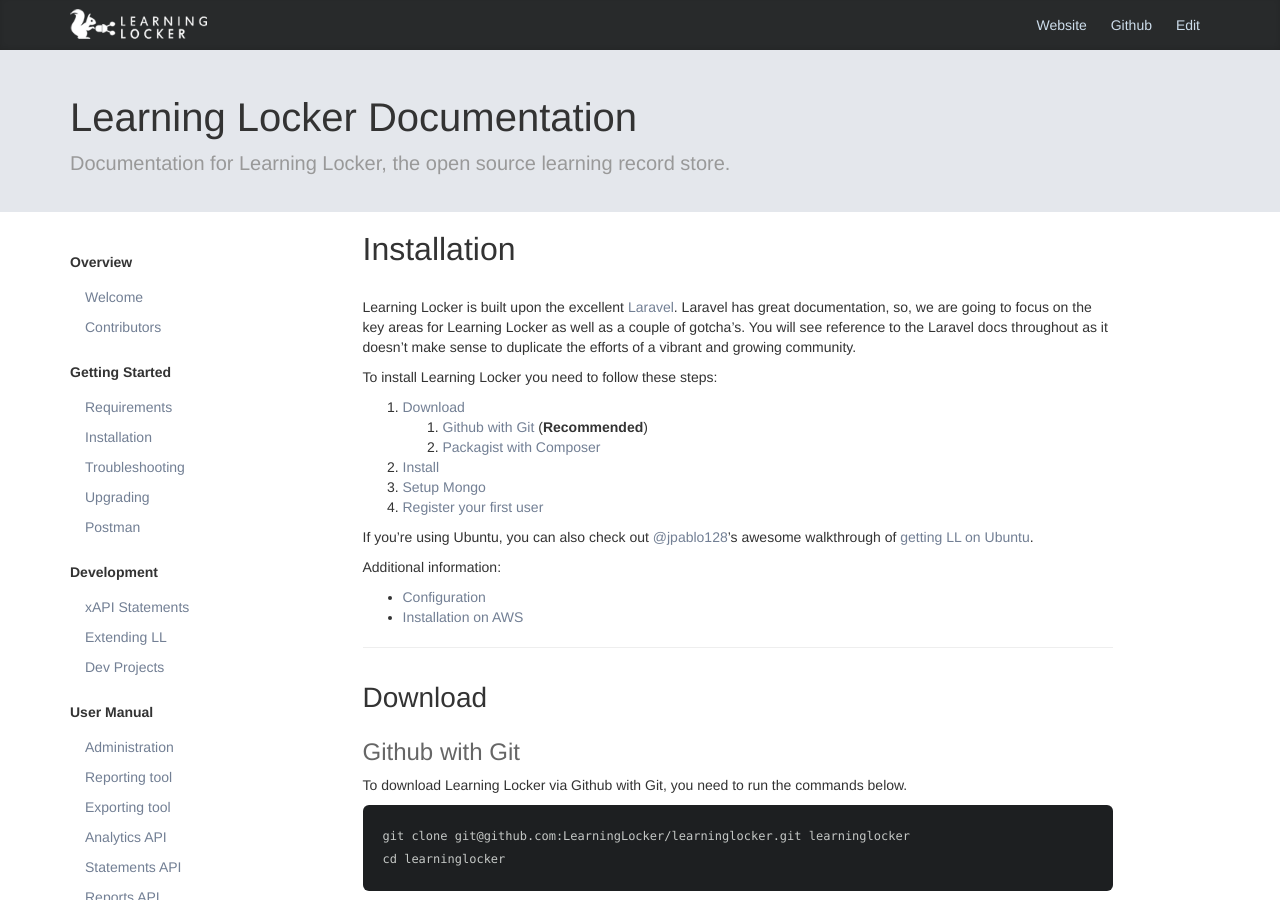
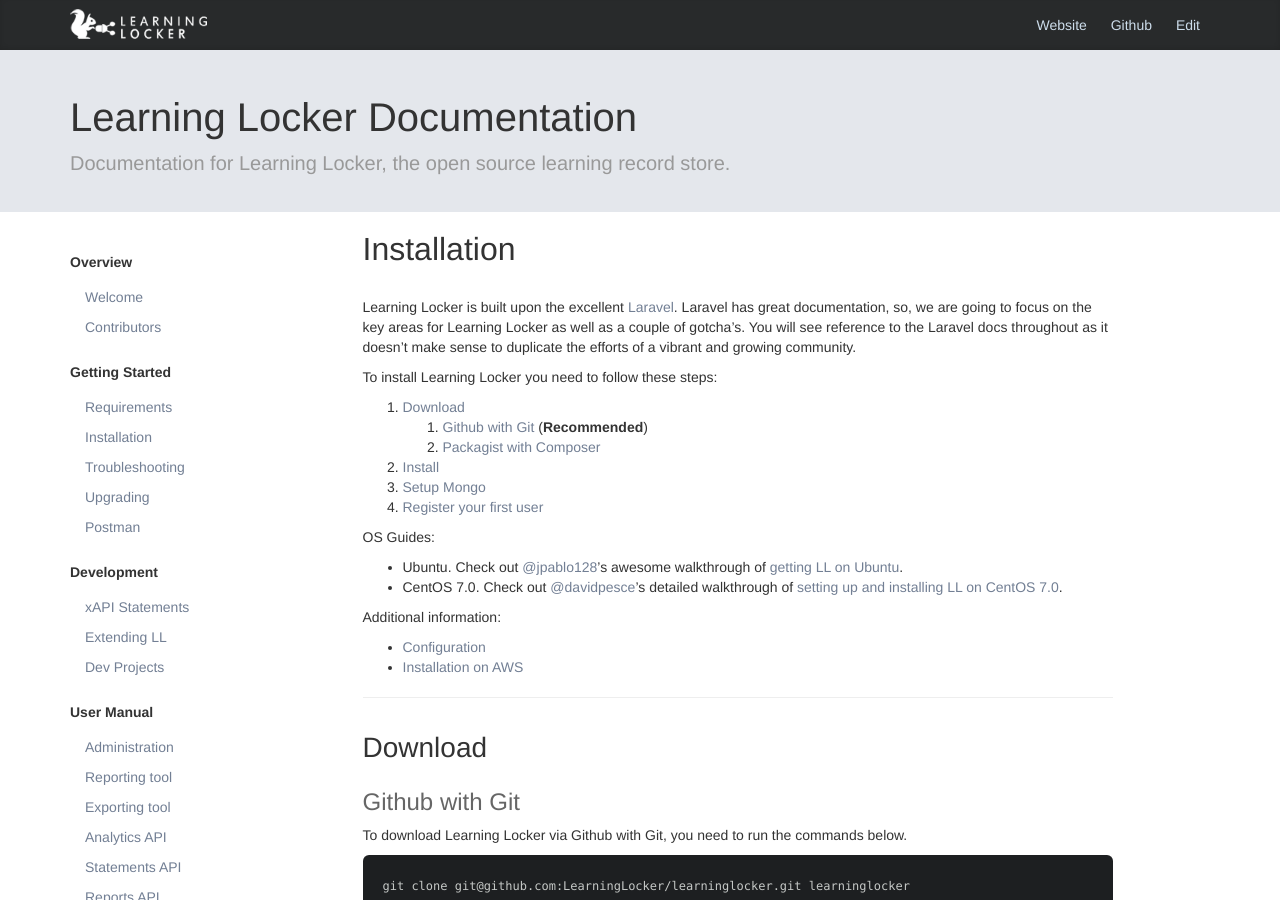
Before and after one commit to LearningLocker/docs, a Jekyll site: the page built from installation.md, in a window 1280 px wide and 900 px high. Built offline with Jekyll 4.4.1, drawn with Linux system fonts in a browser that asks for light colours; nearby versions of some CDN libraries.

Commit message:
Adds @davidpesce's guide for CentOS 7.

```diff
--- a/installation.md
+++ b/installation.md
@@ -13,7 +13,10 @@
 3. [Setup Mongo](#setup-mongodb)
 4. [Register your first user](#register-your-first-user)
 
-If you're using Ubuntu, you can also check out [@jpablo128](https://twitter.com/jpablo128)'s awesome walkthrough of [getting LL on Ubuntu](http://www.jpablo128.com/how_to_install_learning_locker/).
+OS Guides:
+
+- Ubuntu. Check out [@jpablo128](https://twitter.com/jpablo128)'s awesome walkthrough of [getting LL on Ubuntu](http://www.jpablo128.com/how_to_install_learning_locker/).
+- CentOS 7.0. Check out [@davidpesce](https://github.com/davidpesce)'s detailed walkthrough of [setting up and installing LL on CentOS 7.0](https://gist.github.com/davidpesce/7d6e1b81594ecbc72311).
 
 Additional information:
 
```
